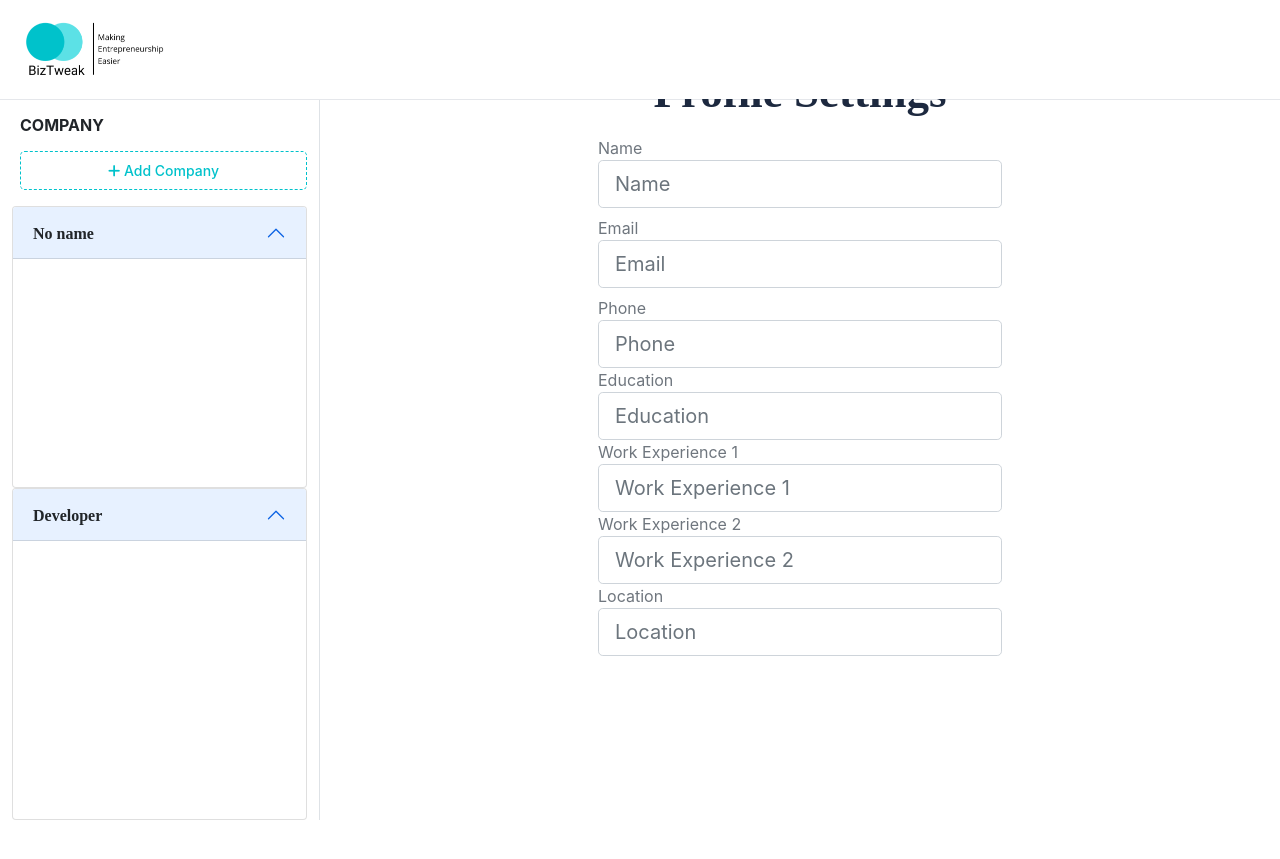
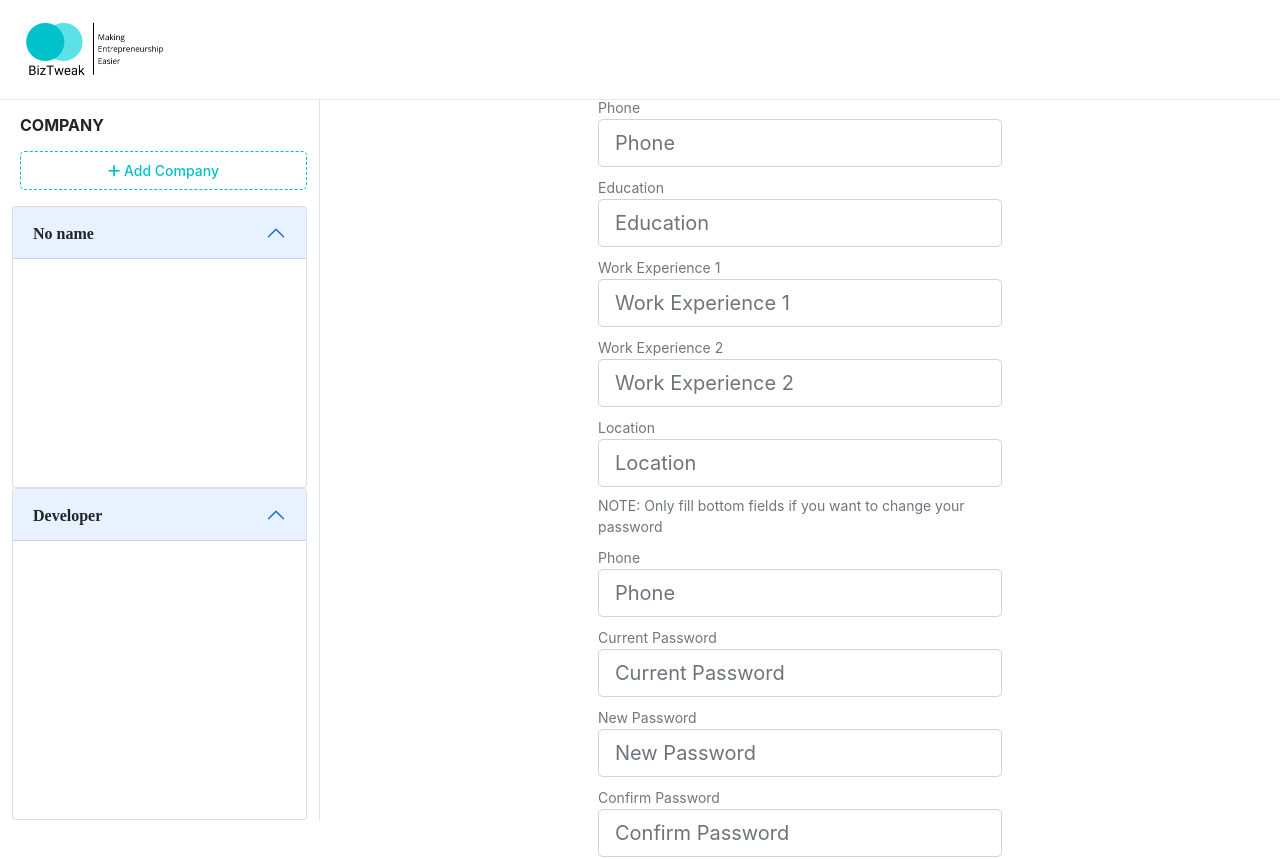
Before and after one commit to ThabisoBlessed/biztweak-react-frontend-1, a React (Create React App) app: page /#/auth/profile in a window 1280 px wide. Shown: the top 859 px of the page. Built offline with nearby package versions, Linux system fonts and the light colour scheme.

Commit message:
password input

```diff
--- a/src/components/auth/Profile.tsx
+++ b/src/components/auth/Profile.tsx
@@ -11,6 +11,7 @@ export const Profile = () => {
   const [experience2, setExperience2] = useState("");
   const [location, setLocation] = useState("");
   const [password, setPassword] = useState("");
+  const [currentPassword, setCurrentPassword] = useState("");
   const [confirmPassword, setConfirmPassword] = useState("");
 
   return (
@@ -26,7 +27,7 @@ export const Profile = () => {
             </h2>
             <form className="rounded px-8 pt-3 pb-8 mb-4 md:w-[50%]">
               <div className="form-group mb-2">
-                <label htmlFor="name">Name</label>
+                <label className="small" htmlFor="name">Name</label>
                 <input
                    type="text"
                    name="name"
@@ -39,7 +40,7 @@ export const Profile = () => {
               </div>
 
               <div className="form-group mb-2">
-                <label htmlFor="email">Email</label>
+                <label className="small" htmlFor="email">Email</label>
                 <input
                    type="email"
                    name="email"
@@ -51,8 +52,8 @@ export const Profile = () => {
                 />
               </div>
 
-              <div className="form-group">
-                <label htmlFor="phone">Phone</label>
+              <div className="form-group mb-2">
+                <label className="small" htmlFor="phone">Phone</label>
                 <input
                    type="text"
                    name="phone"
@@ -64,8 +65,8 @@ export const Profile = () => {
                 />
               </div>
 
-              <div className="form-group">
-                <label htmlFor="eductaion">Education</label>
+              <div className="form-group mb-2">
+                <label className="small" htmlFor="eductaion">Education</label>
                 <input
                    type="text"
                    name="eductaion"
@@ -77,8 +78,8 @@ export const Profile = () => {
                 />
               </div>
 
-              <div className="form-group">
-                <label htmlFor="phone">Work Experience 1</label>
+              <div className="form-group mb-2">
+                <label className="small" htmlFor="phone">Work Experience 1</label>
                 <input
                    type="text"
                    name="workExperience1"
@@ -90,8 +91,8 @@ export const Profile = () => {
                 />
               </div>
 
-              <div className="form-group">
-                <label htmlFor="phone">Work Experience 2</label>
+              <div className="form-group mb-2">
+                <label className="small" htmlFor="phone">Work Experience 2</label>
                 <input
                    type="text"
                    name="workExperience2"
@@ -103,8 +104,8 @@ export const Profile = () => {
                 />
               </div>
 
-              <div className="form-group">
-                <label htmlFor="location">Location</label>
+              <div className="form-group mb-2">
+                <label className="small" htmlFor="location">Location</label>
                 <input
                    type="text"
                    name="location"
@@ -116,6 +117,60 @@ export const Profile = () => {
                 />
               </div>
 
+              <p className="small mb-2">NOTE: Only fill bottom fields if you want to change your password</p>
+
+              <div className="form-group mb-2">
+                <label className="small" htmlFor="phone">Phone</label>
+                <input
+                   type="text"
+                   name="phone"
+                   className="form-control form-control-lg"
+                   id="phone"
+                   placeholder="Phone"
+                   autoComplete="false"
+                   onChange={(e) => setPhone(e.target.value)}
+                />
+              </div>
+
+              <div className="form-group mb-2">
+                <label className="small" htmlFor="currentPassword">Current Password</label>
+                <input
+                   type="password"
+                   name="currentPassword"
+                   className="form-control form-control-lg"
+                   id="currentPassword"
+                   placeholder="Current Password"
+                   autoComplete="false"
+                   onChange={(e) => setCurrentPassword(e.target.value)}
+                />
+              </div>
+
+              <div className="form-group mb-2">
+                <label className="small" htmlFor="newPassword">New Password</label>
+                <input
+                   type="password"
+                   name="newPassword"
+                   className="form-control form-control-lg"
+                   id="newpPassword"
+                   placeholder="New Password"
+                   autoComplete="false"
+                   onChange={(e) => setPassword(e.target.value)}
+                />
+              </div>
+
+              <div className="form-group mb-2">
+                <label className="small" htmlFor="confirmPassword">Confirm Password</label>
+                <input
+                   type="password"
+                   name="confirmPassword"
+                   className="form-control form-control-lg"
+                   id="confirmPassword"
+                   placeholder="Confirm Password"
+                   autoComplete="false"
+                   onChange={(e) => setConfirmPassword(e.target.value)}
+                />
+              </div>
+
               <div className="clearfix mb-3"></div>
             </form>
           </div>
```
